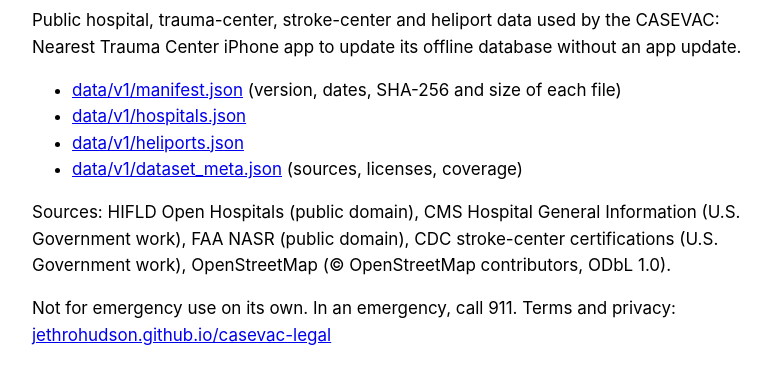
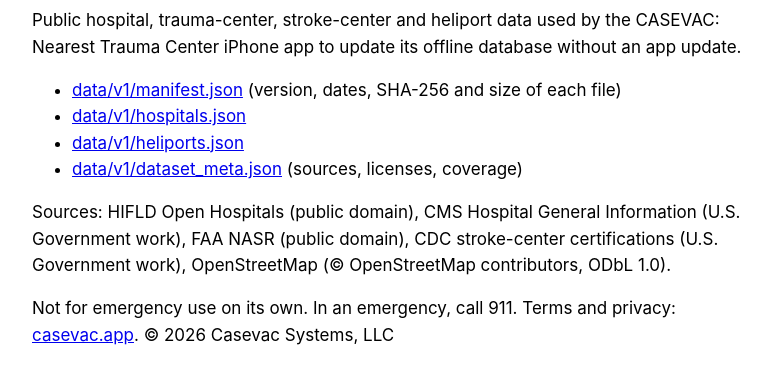
Before and after one commit to jethrohudson/casevac-data, a plain HTML site: page index.html in a window 1280 px wide. Shown: the part 123-506 px from the top of the page, without its empty margins (248-1019 px from the left). Drawn offline with Linux system fonts and the light colour scheme.

Commit message:
Landing page: link to casevac.app, publisher Casevac Systems, LLC (no signed files touched)

```diff
--- a/index.html
+++ b/index.html
@@ -18,7 +18,7 @@
 <li><a href="data/v1/dataset_meta.json">data/v1/dataset_meta.json</a> (sources, licenses, coverage)</li>
 </ul>
 <p>Sources: HIFLD Open Hospitals (public domain), CMS Hospital General Information (U.S. Government work), FAA NASR (public domain), CDC stroke-center certifications (U.S. Government work), OpenStreetMap (© OpenStreetMap contributors, ODbL 1.0).</p>
-<p>Not for emergency use on its own. In an emergency, call 911. Terms and privacy: <a href="https://jethrohudson.github.io/casevac-legal/">jethrohudson.github.io/casevac-legal</a></p>
+<p>Not for emergency use on its own. In an emergency, call 911. Terms and privacy: <a href="https://casevac.app/">casevac.app</a>. © 2026 Casevac Systems, LLC</p>
 </main>
 </body>
 </html>
```
